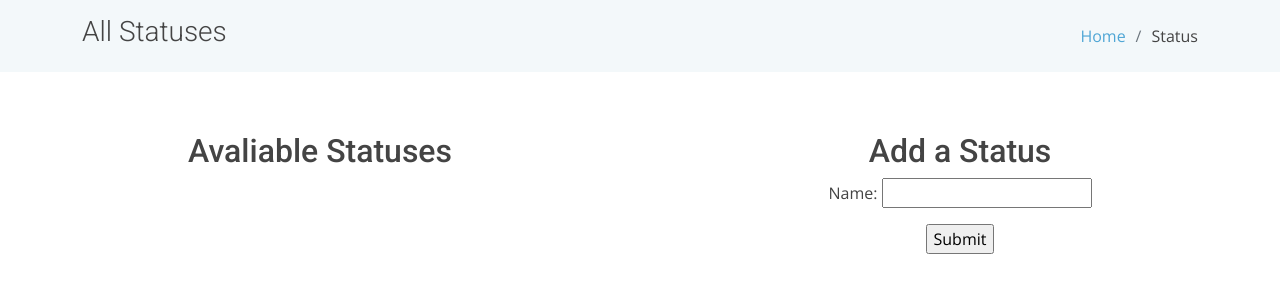
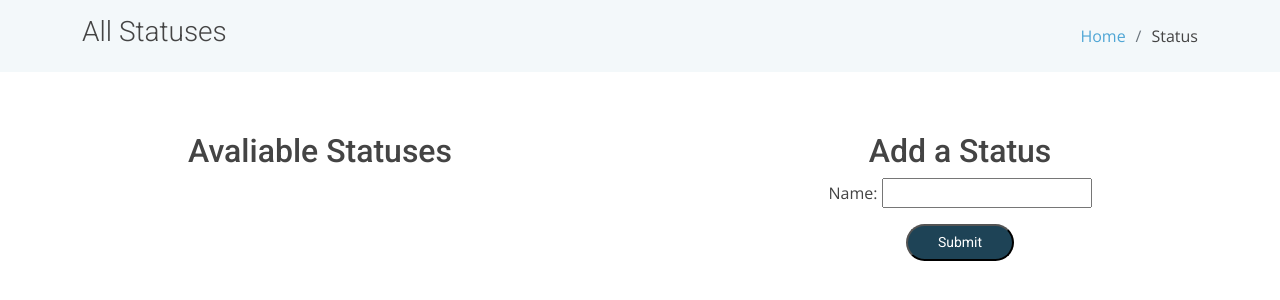
Before and after one commit to carreerpioneer/careerpioneer, a Django app: page /status/ in a window 1280 px wide. Shown: the part 80-380 px from the top of the page. Run offline with Django 4.2, Linux system fonts and the light colour scheme; the visitor is signed in with stand-in values (Sample User, id 1); data that the repository does not hold is empty; some libraries are stand-ins or nearby versions.

Commit message:
finish status page style markup

```diff
--- a/main_app/static/css/style.css
+++ b/main_app/static/css/style.css
@@ -659,7 +659,8 @@ section {
 
 
 a.jobs,
-.all-section>a {
+.all-section>a,
+.form-section button {
   background: #1e4356;
   display: inline-block;
   padding: 6px 30px;
@@ -712,7 +713,8 @@ a.job-options:hover {
 
 a.jobs:hover,
 .job-options.details:hover,
-.all-section>a:hover {
+.all-section>a:hover,
+.form-section button:hover {
   background: #68A4C4;
 }
 
--- a/main_app/templates/status/status.html
+++ b/main_app/templates/status/status.html
@@ -63,7 +63,7 @@
       <form action="" method="POST">
         {% csrf_token %}
         {{ form.as_p }}
-        <input type="submit">
+        <button type="submit">Submit</button>
       </form>
     </section>
   </div>
```
